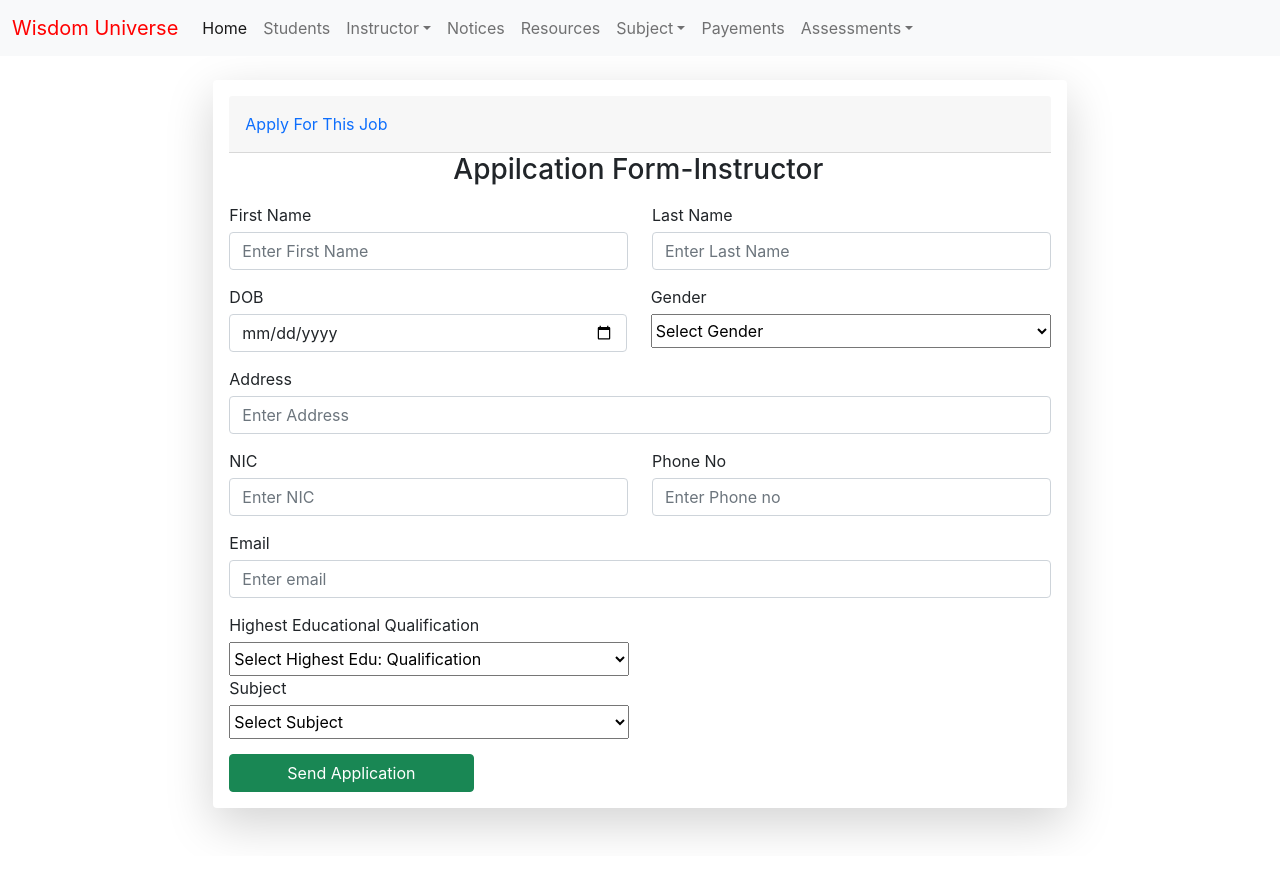
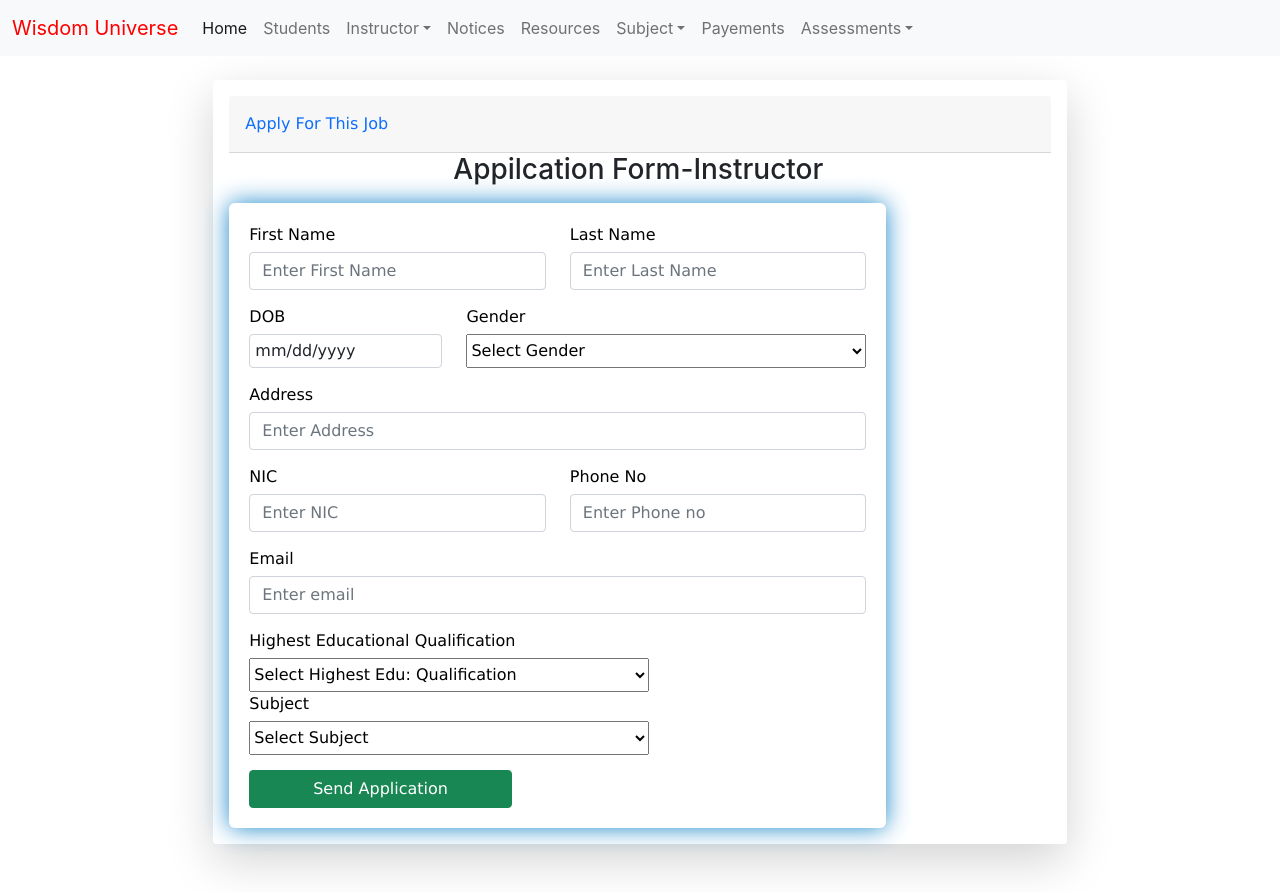
Before and after one commit to ProjectITP/WisdomUniverse, a React (Create React App) app: page /register in a window 1280 px wide. Before the commit the page ends 856 px from the top, so only its background shows below. Built offline with nearby package versions, Linux system fonts and the light colour scheme; the HTML template or start-up script is replaced by a standard one.

Commit message:
style sheet added

```diff
--- a/public/index.html
+++ b/public/index.html
@@ -16,6 +16,7 @@
     <link rel="manifest" href="%PUBLIC_URL%/manifest.json" />
     <link href="https://cdn.jsdelivr.net/npm/bootstrap@5.1.1/dist/css/bootstrap.min.css" rel="stylesheet" integrity="sha384-F3w7mX95PdgyTmZZMECAngseQB83DfGTowi0iMjiWaeVhAn4FJkqJByhZMI3AhiU" crossorigin="anonymous">
     <link type="text/css" href="../src/App.css" >
+
     <title>React App</title>
   </head>
   <body>
--- a/src/components/CreateSubject.js
+++ b/src/components/CreateSubject.js
@@ -1,5 +1,6 @@
 import React, { Component } from "react";
 import axios from 'axios';
+import '../styles.css';
 
 const initialState ={
         subjectName:"",
--- a/src/components/EditMaterial.js
+++ b/src/components/EditMaterial.js
@@ -1,5 +1,6 @@
 import React, { Component } from "react";
 import axios from 'axios';
+import '../styles.css';
 
 export default class EditMaterial extends Component {
 
--- a/src/components/EditSubject.js
+++ b/src/components/EditSubject.js
@@ -1,5 +1,6 @@
 import React, {Component} from "react";
 import axios from 'axios';
+import '../styles.css';
 
 export default class EditSubject extends Component {
 
--- a/src/components/SubjectDetails.js
+++ b/src/components/SubjectDetails.js
@@ -1,5 +1,6 @@
 import React, { Component } from "react";
 import axios from 'axios';
+import '../styles.css';
 import Image from '../students-doing-exam.jpg';
 
 export default class SubjectDetails extends Component {
--- a/src/components/UploadMaterial.js
+++ b/src/components/UploadMaterial.js
@@ -1,5 +1,6 @@
 import React, { Component } from "react";
 import axios from 'axios';
+import '../styles.css';
 
 export default class UploadMaterial extends Component {
 
--- a/src/components/ViewMaterialsInstructor.js
+++ b/src/components/ViewMaterialsInstructor.js
@@ -1,6 +1,6 @@
 import React, { Component } from "react";
 import axios from 'axios';
-
+import '../styles.css';
 
 export default class ViewMaterialsInstructor extends Component {
 
@@ -41,6 +41,11 @@ export default class ViewMaterialsInstructor extends Component {
   render() {
     return (
       <div className="container">
+        <div className="row">
+           <div className="col-lg-9 mt-2 mb-2">
+           <h1 className="text-uppercase font-weight-bold">View Subject Materials</h1>
+           </div>
+         </div>
        <table className="table table-hover" style={{marginTop:'40px'}}>
          <thead className="header__item">
                <tr>
--- a/src/components/ViewMaterialsStudent.js
+++ b/src/components/ViewMaterialsStudent.js
@@ -1,5 +1,6 @@
 import React, { Component } from "react";
 import axios from 'axios';
+import '../styles.css';
 
 export default class  ViewMaterialsStudent extends Component {
 
@@ -31,6 +32,11 @@ export default class  ViewMaterialsStudent extends Component {
   render() {
     return (
       <div className="container">
+      <div className="row">
+           <div className="col-lg-9 mt-2 mb-2">
+           <h1 className="text-uppercase font-weight-bold">Subject Materials</h1>
+           </div>
+         </div>
        <table className="table table-hover" style={{marginTop:'40px',width:'100%'}}>
          <thead className="header__item">
                <tr>
--- a/src/components/ViewSubjectInstructor.js
+++ b/src/components/ViewSubjectInstructor.js
@@ -1,5 +1,6 @@
 import React, { Component } from 'react';
 import axios from 'axios';
+import '../styles.css';
 
 export default class ViewSubjectInstructor extends Component {
 constructor(props){
@@ -83,7 +84,7 @@ handleSearchArea= (e) =>{
            <input
              className="form-control"
              type="search"
-             placeholder="subjectName/instructorName"
+             placeholder="Subject / Instructor"
              name="searchQuery"
              onChange={this.handleSearchArea}>
              </input>
@@ -106,7 +107,7 @@ handleSearchArea= (e) =>{
                     <tr key={index}>
                       <th scope="row">{index+1}</th>
                       <td className="fw-bolder">
-                        <a href={`/subject/${subjects._id}`} style={{textDecoration:'none',color:'#1e6fa0',fontFamily:'Lucida Sans,sans-serif'}}>
+                        <a href={`/subjectDetails/${subjects._id}`} style={{textDecoration:'none',color:'#1e6fa0',fontFamily:'Lucida Sans,sans-serif'}}>
                         {subjects.subjectName}
                         </a>
                         </td>
@@ -114,7 +115,7 @@ handleSearchArea= (e) =>{
                       <td>{subjects.contNumber}</td>
                       <td>{subjects.startDate}</td>
                       <td>
-                      <a className="btn btn-success" href={`/viewMaterialInstructor/${subjects._id}`}>
+                      <a className="btn btn-success" href={`/viewMaterialsInstructor/${subjects._id}`}>
                           <i className="fas fa-angle-double-right"></i> &nbsp; View
                         </a>
                         &nbsp;&nbsp;&nbsp;
--- a/src/components/ViewSubjectStudent.js
+++ b/src/components/ViewSubjectStudent.js
@@ -1,5 +1,6 @@
 import React, { Component } from 'react';
 import axios from 'axios';
+import '../styles.css';
 
 export default class ViewSubjectStudent extends Component {
 constructor(props){
@@ -66,7 +67,7 @@ handleSearchArea= (e) =>{
            <input
              className="form-control"
              type="search"
-             placeholder="subjectName/instructorName"
+             placeholder="Subject / Instructor"
              name="searchQuery"
              onChange={this.handleSearchArea}>
              </input>
--- /dev/null
+++ b/src/styles.css
@@ -0,0 +1,150 @@
+h1 {
+  color: #333333;
+  font-family: 'Open Sans', sans-serif;
+  font-size: 34px;
+  font-weight: 300;
+  line-height: 40px;
+  margin: 16px 0px 16px;
+}
+
+h4 {
+font-size: 25px;
+margin-top: 24px;
+margin-bottom: 10px;
+}
+
+form, input, p {
+padding: 0;
+margin: 0;
+outline: none;
+font-family: Verdana, Helvetica, sans-serif;
+font-size: 16px;
+color: rgb(0, 0, 0);
+line-height: 24px;
+}
+
+thead.tr.th{
+  font-family:'Century Gothic', sans-serif;
+}
+
+.testbox {
+display: flex;
+justify-content: center;
+align-items: center;
+height: inherit;
+padding: 20px;
+}
+form {
+width: 80%;
+padding: 20px;
+border-radius: 6px;
+background: #fff;
+box-shadow: 0 0 25px 0 #1c87c9;
+}
+.banner {
+position: relative;
+height: 300px;
+background-image:"../src/students-doing-exam.jpg";
+background-size: cover;
+display: flex;
+justify-content: center;
+align-items: center;
+text-align: center;
+}
+.banner::after {
+content: "";
+background-color: rgba(139, 183, 219, 0.192);
+position: absolute;
+width: 100%;
+height: 100%;
+}
+input, textarea {
+margin-bottom: 10px;
+border: 1px solid #ccc;
+border-radius: 3px;
+}
+input {
+width: calc(100% - 10px);
+padding: 5px;
+}
+input[type="date"] {
+padding: 4px 5px;
+}
+.item:hover p, .item:hover i, input:hover::placeholder {
+color: #1c87c9;
+}
+.item input:hover{
+border: 1px solid transparent;
+box-shadow: 0 0 6px 0 #1c87c9;
+color: #1c87c9;
+}
+.item {
+position: relative;
+margin: 10px 0;
+}
+input[type="date"]::-webkit-inner-spin-button {
+display: none;
+}
+.item i, input[type="date"]::-webkit-calendar-picker-indicator {
+position: absolute;
+font-size: 20px;
+color: #a9a9a9;
+}
+.item i {
+right: 2%;
+top: 30px;
+z-index: 1;
+}
+[type="date"]::-webkit-calendar-picker-indicator {
+right: 1%;
+z-index: 2;
+opacity: 0;
+cursor: pointer;
+}
+span.required {
+margin-left: 0;
+color: red;
+}
+.btn-block {
+margin-top: 10px;
+text-align: center;
+}
+button {
+width: auto;
+padding: 10px;
+border: none;
+border-radius: 5px;
+background: #1c87c9;
+font-size: 16px;
+font-weight: 700;
+color: #fff;
+cursor: pointer;
+}
+button:hover {
+background: #1e6fa0;
+}
+
+@media (min-width: 568px) {
+.name-item, .contact-item, .position-item {
+display: flex;
+flex-wrap: wrap;
+justify-content: space-between;
+}
+.name-item input {
+width: calc(50% - 20px);
+}
+.contact-item .item, .position-item .item {
+width: calc(50% - 8px);
+}
+.contact-item input, .position-item input {
+width: calc(100% - 12px);
+}
+.table-hover{
+color :#1e6fa0;
+}
+.header__item {
+text-transform:uppercase;
+background-color: #1c87c967;
+}
+
+}
```
